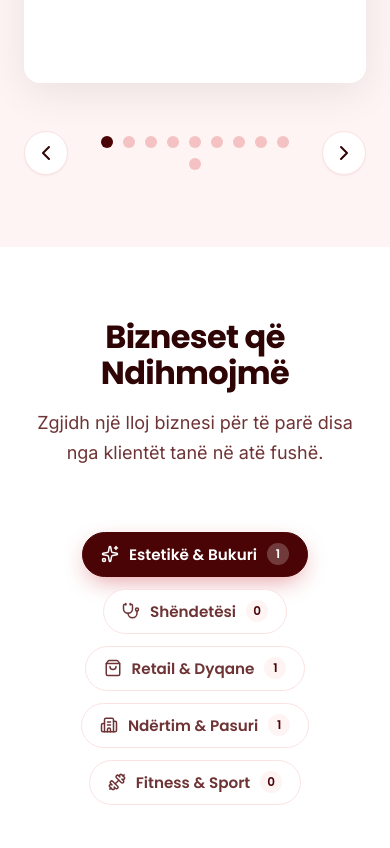
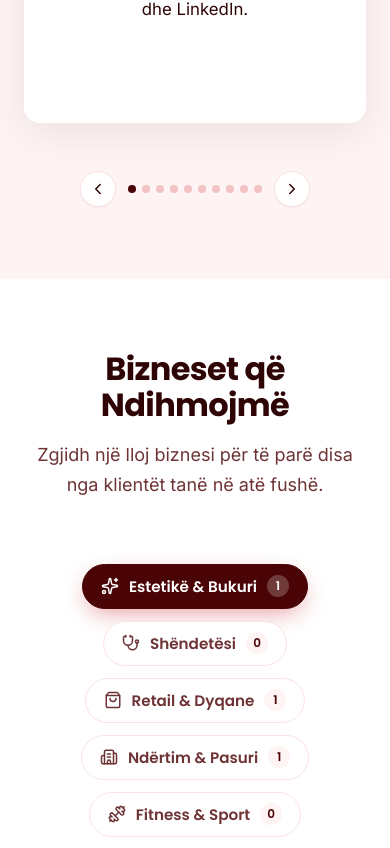
Before and after one commit to TheSlimShady09/Amai-Marketing, a React (Vite) app: page / in a window 390 px wide. Shown: the part 1536-2384 px from the top of the page. Built offline with nearby package versions, Linux system fonts and the light colour scheme.

Commit message:
Optimize slider controls and dots size/gap for mobile

```diff
--- a/src/App.css
+++ b/src/App.css
@@ -1032,6 +1032,37 @@
   }
 }
 
+.slideshow-controls-wrapper {
+  display: flex;
+  justify-content: center;
+  align-items: center;
+  gap: 24px;
+  margin-top: 48px;
+  position: relative;
+  z-index: 10;
+}
+
+.slideshow-dots {
+  display: flex;
+  gap: 10px;
+  flex-wrap: wrap;
+  justify-content: center;
+}
+
+.slideshow-dot {
+  width: 12px;
+  height: 12px;
+  border-radius: 50%;
+  background: var(--red-200);
+  border: none;
+  cursor: pointer;
+  transition: background 0.3s;
+}
+
+.slideshow-dot.active {
+  background: var(--red-900);
+}
+
 .slider-arrow {
   display: flex;
   align-items: center;
@@ -1053,6 +1084,30 @@
   color: var(--red-900);
   border-color: var(--red-200);
   transform: translateY(-2px);
+}
+
+@media (max-width: 768px) {
+  .slideshow-controls-wrapper {
+    gap: 12px;
+  }
+  .slideshow-dots {
+    gap: 6px;
+  }
+  .slideshow-dot {
+    width: 8px;
+    height: 8px;
+  }
+  .slider-arrow {
+    width: 36px;
+    height: 36px;
+  }
+  .slider-arrow svg {
+    width: 18px;
+    height: 18px;
+  }
+  .testimonials-slideshow-v2 {
+    height: 420px; /* Shtohet lartësia për tekstet e gjata të shërbimeve në telefon */
+  }
 }
 
 /* CTA */
--- a/src/App.jsx
+++ b/src/App.jsx
@@ -519,11 +519,11 @@ function Services() {
           </AnimatePresence>
         </div>
 
-        <div className="slideshow-controls" style={{ display: 'flex', justifyContent: 'center', alignItems: 'center', gap: '24px', marginTop: '48px', position: 'relative', zIndex: 10 }}>
+        <div className="slideshow-controls-wrapper">
           <button onClick={() => paginate(-1)} className="slider-arrow" aria-label="Prapa">
             <ChevronLeft size={24} />
           </button>
-          <div className="slideshow-dots" style={{ display: 'flex', gap: '10px', flexWrap: 'wrap', justifyContent: 'center' }}>
+          <div className="slideshow-dots">
             {services.map((_, idx) => (
               <button
                 key={idx}
@@ -531,12 +531,7 @@ function Services() {
                   const newDirection = idx > imageIndex ? 1 : -1;
                   setPage([page + (idx - imageIndex), newDirection]);
                 }}
-                style={{
-                  width: '12px', height: '12px', borderRadius: '50%',
-                  background: imageIndex === idx ? 'var(--red-900)' : 'var(--red-200)',
-                  border: 'none', cursor: 'pointer',
-                  transition: 'background 0.3s'
-                }}
+                className={`slideshow-dot ${imageIndex === idx ? 'active' : ''}`}
                 aria-label={`Shko te shërbimi ${idx + 1}`}
               />
             ))}
@@ -846,11 +841,11 @@ function Testimonials() {
           </AnimatePresence>
         </div>
 
-        <div className="slideshow-controls" style={{ display: 'flex', justifyContent: 'center', alignItems: 'center', gap: '24px', marginTop: '48px', position: 'relative', zIndex: 10 }}>
+        <div className="slideshow-controls-wrapper">
           <button onClick={() => paginate(-1)} className="slider-arrow" aria-label="Prapa">
             <ChevronLeft size={24} />
           </button>
-          <div className="slideshow-dots" style={{ display: 'flex', gap: '10px' }}>
+          <div className="slideshow-dots">
             {testimonials.map((_, idx) => (
               <button
                 key={idx}
@@ -858,12 +853,7 @@ function Testimonials() {
                   const newDirection = idx > imageIndex ? 1 : -1;
                   setPage([page + (idx - imageIndex), newDirection]);
                 }}
-                style={{
-                  width: '12px', height: '12px', borderRadius: '50%',
-                  background: imageIndex === idx ? 'var(--red-900)' : 'var(--red-200)',
-                  border: 'none', cursor: 'pointer',
-                  transition: 'background 0.3s'
-                }}
+                className={`slideshow-dot ${imageIndex === idx ? 'active' : ''}`}
                 aria-label={`Shko te dëshmia ${idx + 1}`}
               />
             ))}
```
